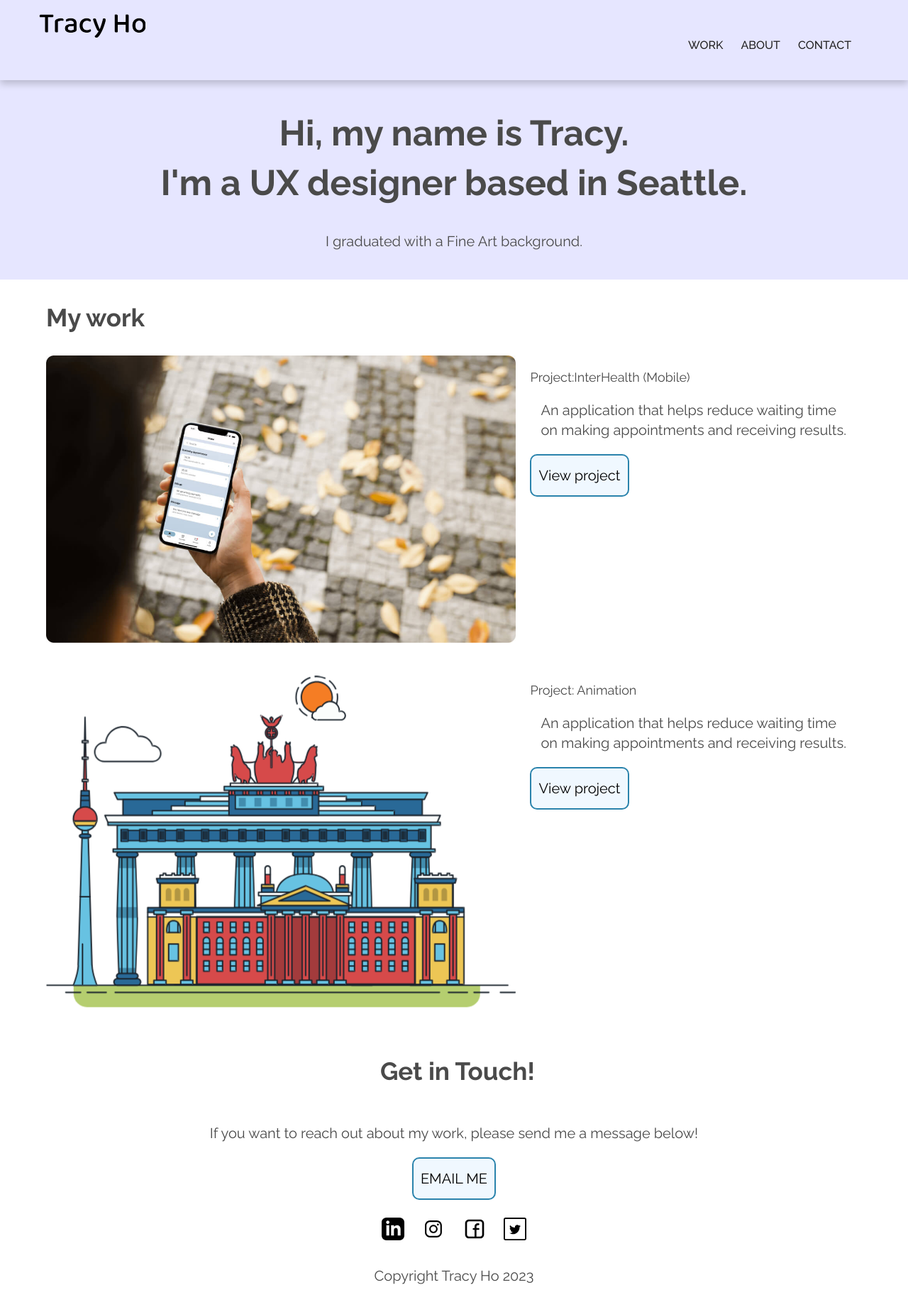
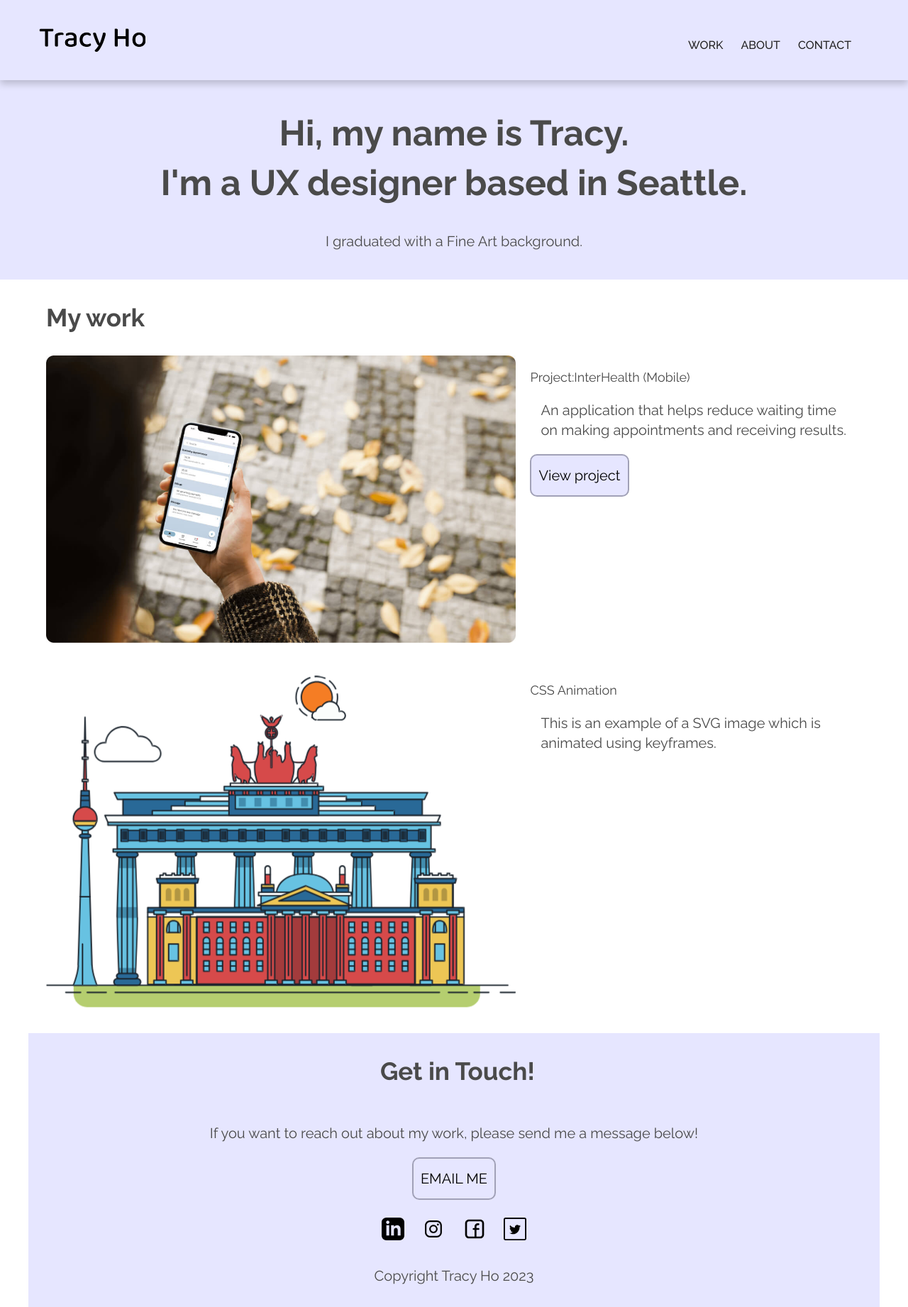
Before and after one commit to chuisum/Tracys-Portfolio, a plain HTML site: page index.html in a window 1280 px wide. Shown: the whole page at 71% size. Drawn offline with nearby package versions, Linux system fonts and the light colour scheme; a script that the page names is missing.

Commit message:
added css style

```diff
--- a/css/style.css
+++ b/css/style.css
@@ -62,9 +62,8 @@ h3 {
 
 img {
   width: 100%;
-
-max-width: 100%;
-height: auto;
+  max-width: 100%;
+  height: auto;
 }
 
 /* header */
@@ -101,12 +100,12 @@ a:active { /* selected link */
 
 .button {
   display: inline-block; /* since the <a> tag is inline by default, we need to change this to inline-block, but more on this in the next exercise */
-  background-color: #f0f8ff;
+  background-color: #e6e6ff;
   color: #000000; /* needed to override the default link color */
   font-weight: 400;
   text-decoration: none;
   padding: 10px;
-  border: 2px solid #2a83ac;
+  border: 2px solid #a1a1b7;
   border-radius: 10px;
   /* border-bottom: 2px solid #216483; width of the border, type, color */
   transition: 0.2s opacity;
@@ -115,33 +114,35 @@ a:active { /* selected link */
 
 .button:hover {
   opacity: 0.8; /* Reduces the opacity of the button to 80% */
-
+  background-color: #ffffff;
 }
 
 .button:active {
-  color: #216483;
+  color: #8989e7;
 }
 
 .button.contact {
-  background-color: #f0f8ff;
+  background-color: #e6e6ff;
   color: #000000;
   text-transform: uppercase;
-  border: 2px solid #2a83ac;
+  border: 2px solid #a1a1b7;
 
 }
 
 .button.contact:hover {
-  background-color: #f0f8ff;
+  background-color: #ffffff;
   color: #000000;
 }
 
 .button.resume {
-  background-color:  #f0f8ff;
+  background-color:  #e6e6ff;
   color: #000000;
   text-transform: uppercase;
-  border: 2px solid #2a83ac;
+  border: 2px solid #a1a1b7;
 }
-
+.button.resume:hover {
+  background-color:  #ffffff;
+}
 
 /* Layout styling */
 
@@ -315,7 +316,9 @@ ul > li {
 /* footer */
 
 #contact .container  {
+  background-color: #e6e6ff;
   text-align: center;
+  padding-bottom: 10px;
 }
 
 #contact .container > h2  {
@@ -439,6 +442,11 @@ Large devices (1024px or larger)
 ================================= */
 @media only screen and (min-width: 1024px) {
 
+  .logo {
+    max-width: 150px;
+    padding-top: 20px;
+  }
+
   body {
     background-color: #ffffff;
     font-family: 'Raleway', sans-serif;
--- a/index.html
+++ b/index.html
@@ -666,9 +666,9 @@
     </svg>
       </div>
       <div class="col-md-6 col-lg-5">
-        <h3>Project: Animation </h3>
-        <p>An application that helps reduce waiting time on making appointments and receiving results.</p>
-        <a href="interhealth.html" class="button">View project</a>
+        <h3>CSS Animation </h3>
+        <p>This is an example of a SVG image which is animated using keyframes.</p>
+        <!-- <a href="interhealth.html" class="button">View project</a> -->
       </div>
     </div>
 
```
